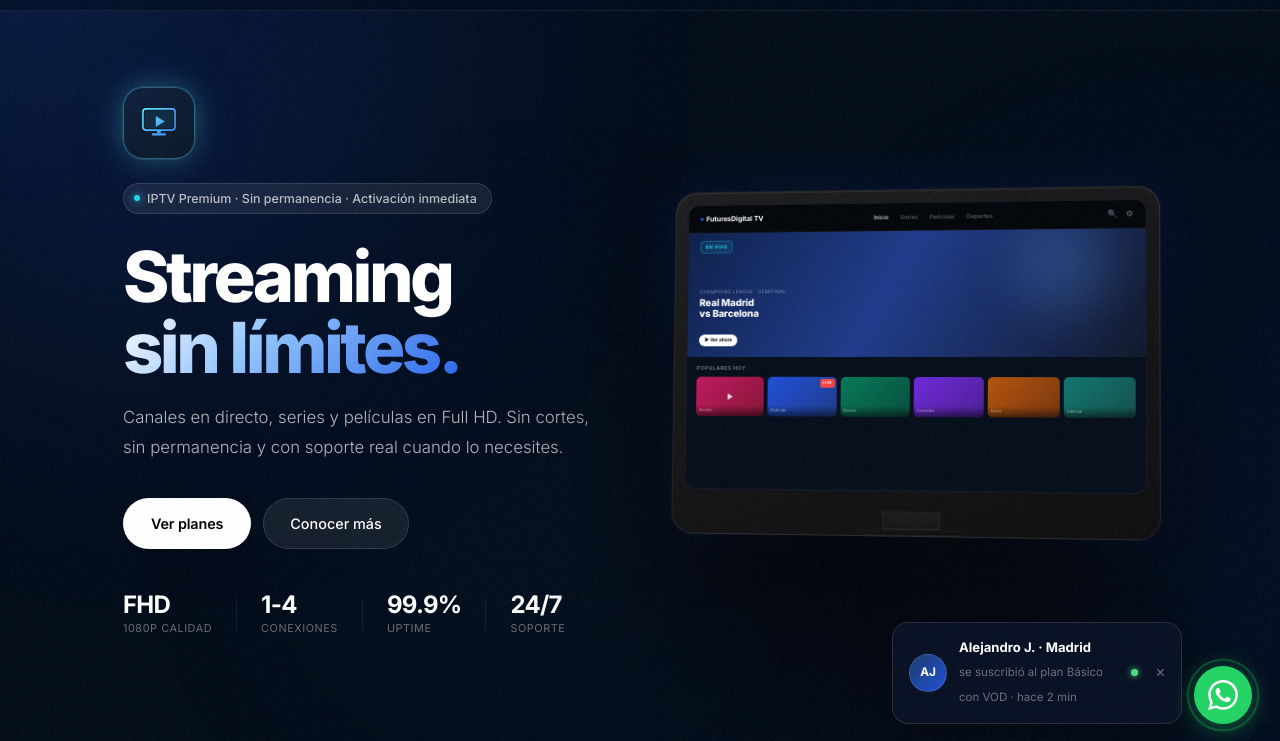
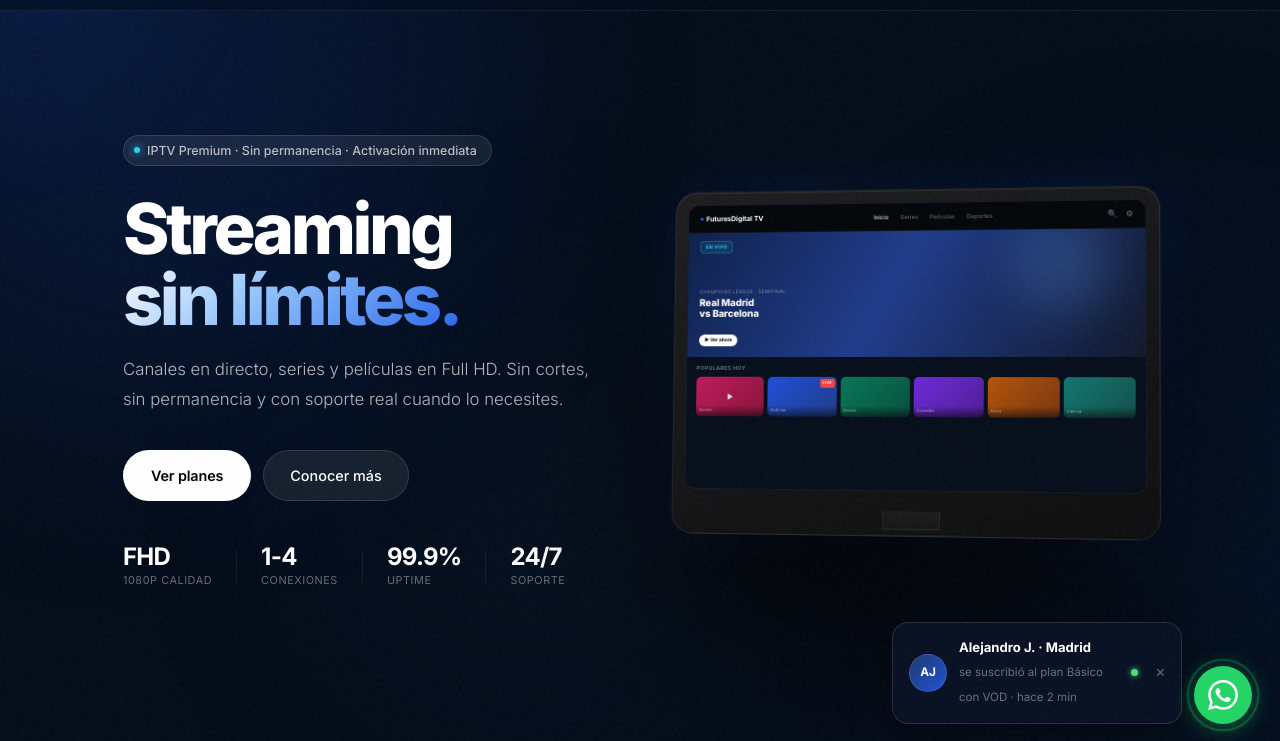
Before and after one commit to danilozanom/futuresdigital-tv, a plain HTML site: page index.html in a window 1280 px wide. Shown: the part 48-789 px from the top of the page. Drawn offline with Linux system fonts and the light colour scheme.

Commit message:
remove: hero TV icon completely removed
Co-Authored-By: Claude Sonnet 4.6 <noreply@anthropic.com>

```diff
--- a/index.html
+++ b/index.html
@@ -164,16 +164,6 @@
     .hero-inner { display: flex; align-items: center; justify-content: space-between; gap: 64px; }
     .hero-text { flex: 1; min-width: 0; }
 
-    .hero-icon {
-      width: 72px; height: 72px; border-radius: 20px; margin-bottom: 24px;
-      background: linear-gradient(145deg, #0d1f3c, #0a1628);
-      border: 1.5px solid rgba(103,232,249,0.35);
-      display: flex; align-items: center; justify-content: center;
-      box-shadow: 0 0 0 1px rgba(103,232,249,0.1), 0 0 28px rgba(103,232,249,0.25), 0 0 60px rgba(59,130,246,0.15);
-    }
-    @media (max-width: 640px) {
-      .hero-icon { width: 62px; height: 62px; border-radius: 17px; margin-bottom: 18px; }
-    }
 
     .hero-badge {
       display: inline-flex; align-items: center; gap: 7px;
@@ -828,27 +818,7 @@
 
         <!-- Text -->
         <div class="hero-text">
-          <div class="hero-icon reveal">
-            <svg viewBox="0 0 56 56" width="36" height="36" fill="none" xmlns="http://www.w3.org/2000/svg">
-              <!-- Monitor screen -->
-              <rect x="3" y="6" width="50" height="33" rx="5" fill="none" stroke="url(#ig)" stroke-width="2.5"/>
-              <!-- Screen fill -->
-              <rect x="6" y="9" width="44" height="27" rx="3" fill="rgba(34,211,238,0.08)"/>
-              <!-- Play button -->
-              <path d="M23 17l14 8.5L23 34V17z" fill="url(#ig)"/>
-              <!-- Stand neck -->
-              <rect x="25" y="39" width="6" height="5" rx="2" fill="url(#ig)"/>
-              <!-- Base -->
-              <rect x="17" y="44" width="22" height="3.5" rx="1.75" fill="url(#ig)"/>
-              <defs>
-                <linearGradient id="ig" x1="3" y1="6" x2="53" y2="47" gradientUnits="userSpaceOnUse">
-                  <stop offset="0%" stop-color="#67e8f9"/>
-                  <stop offset="100%" stop-color="#3b82f6"/>
-                </linearGradient>
-              </defs>
-            </svg>
-          </div>
-          <div class="hero-badge reveal">
+<div class="hero-badge reveal">
             <span class="badge-dot"></span>
             IPTV Premium · Sin permanencia · Activación inmediata
           </div>
```
